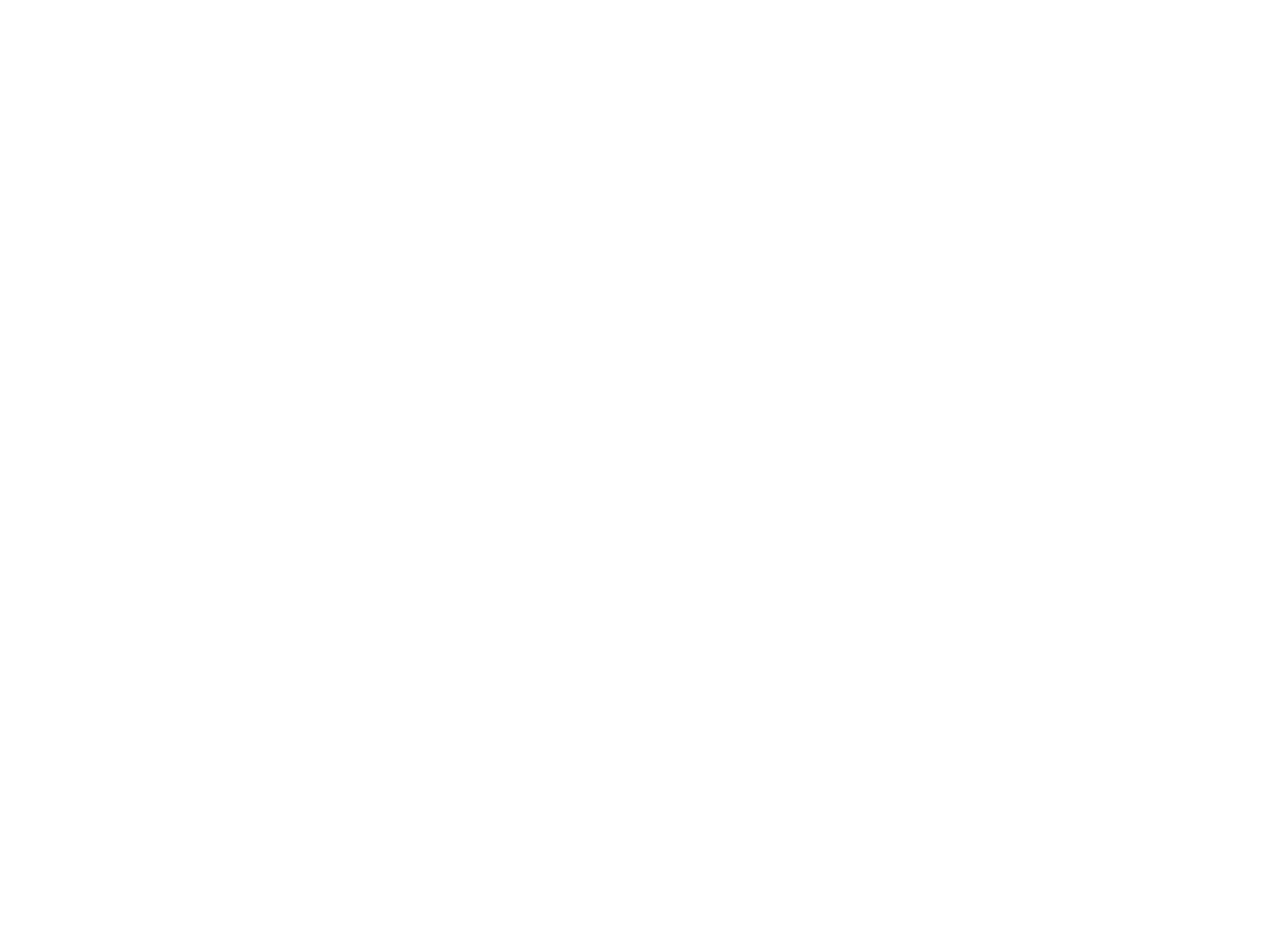
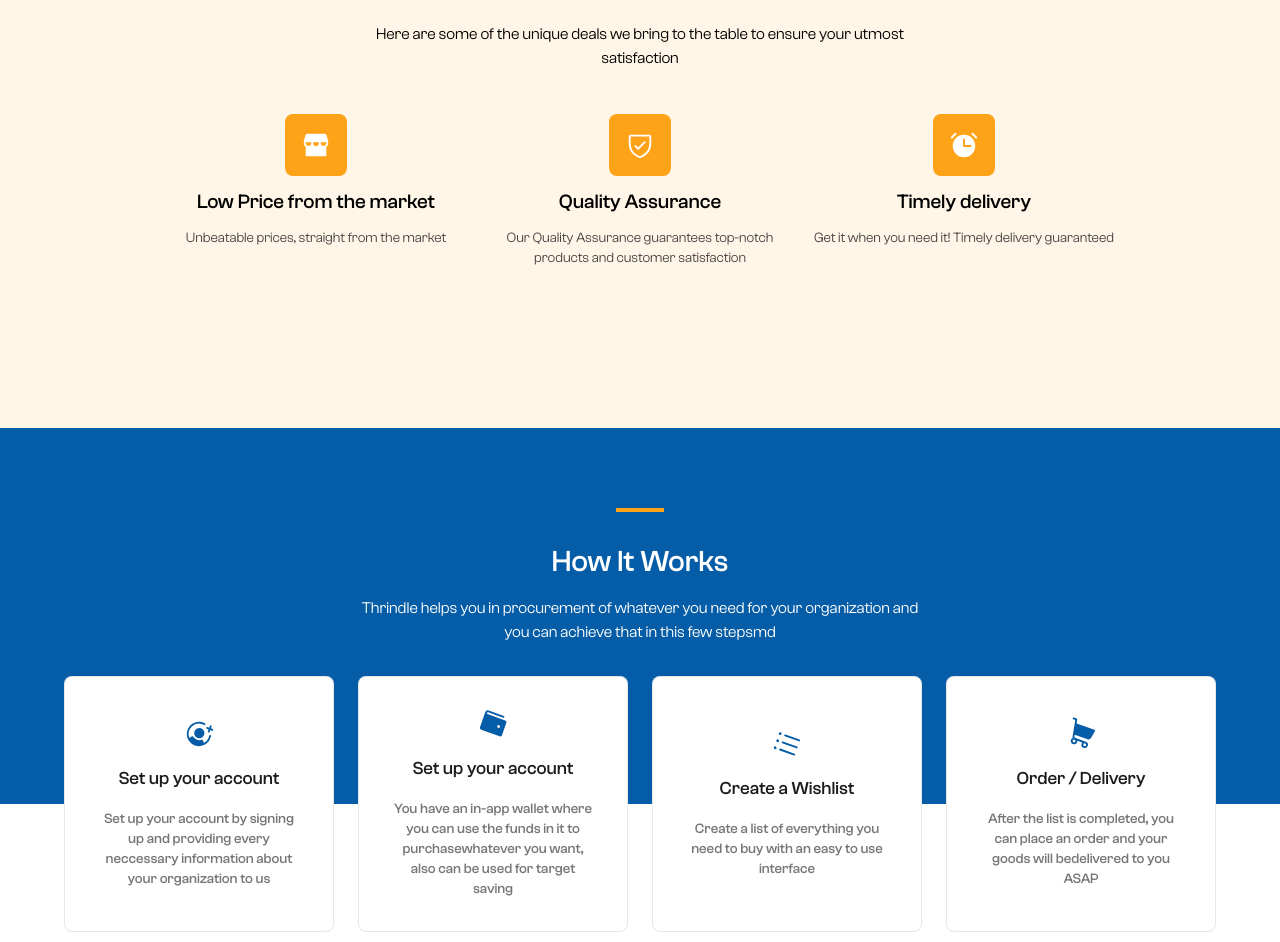
Before and after one commit to thrindleProjects/thrindle-b2b, a Next.js app: page / in a window 1280 px wide. Shown: the part 1270-2212 px from the top of the page. Before the commit the page ends 1044 px from the top, so only its background shows below. Built offline with nearby package versions, Linux system fonts and the light colour scheme.

Commit message:
feat: landing changes

```diff
--- a/package.json
+++ b/package.json
@@ -26,13 +26,15 @@
     "react": "^18.2.0",
     "react-dom": "^18.2.0",
     "react-icons": "^4.8.0",
+    "react-modal": "^3.16.1",
     "sass": "^1.62.0",
-    "react-modal": "^3.16.1",
+    "swiper": "^9.2.2",
     "tailwind-merge": "^1.11.0"
   },
   "devDependencies": {
     "@commitlint/cli": "^16.3.0",
     "@commitlint/config-conventional": "^16.2.4",
+    "@iconify/react": "^4.1.0",
     "@svgr/webpack": "^6.5.1",
     "@tailwindcss/forms": "^0.5.3",
     "@testing-library/jest-dom": "^5.16.5",
--- /dev/null
+++ b/src/containers/LandingHowItWorks/LandingHowItWorks.module.scss
@@ -0,0 +1,4 @@
+.cards_wrapper {
+  padding-left: inherit;
+  padding-right: inherit;
+}
--- /dev/null
+++ b/src/containers/LandingHowItWorks/LandingHowItWorks.tsx
@@ -0,0 +1,49 @@
+import { Icon } from '@iconify/react';
+
+import styles from './LandingHowItWorks.module.scss';
+
+import LandingHeaderDash from '@/components/LandingHeaderDash/LandingHeaderDash';
+
+import { cardData } from './ui-data';
+
+const LandingHowItWorks: React.FC = () => {
+  return (
+    <div className='bg-primary-blue relative flex flex-col items-center gap-6 px-4 pb-40 pt-20 text-white md:gap-9 md:px-10 xl:gap-11 xl:px-16'>
+      <section className='flex w-full flex-col items-center gap-4 text-center'>
+        <LandingHeaderDash />
+        <h2 className='text-center text-xl font-semibold md:text-xl lg:text-2xl lg:font-medium xl:text-3xl'>
+          How It Works
+        </h2>
+        <p className='w-4/5 text-xs font-medium md:w-1/2 md:text-sm lg:w-1/2 lg:text-base lg:font-normal'>
+          Thrindle helps you in procurement of whatever you need for your
+          organization and you can achieve that in this few stepsmd
+        </p>
+      </section>
+
+      <div
+        className={`absolute inset-x-0 top-full grid -translate-y-[12.5%] grid-cols-1 gap-6 lg:-translate-y-1/2 lg:grid-cols-4 ${styles.cards_wrapper} mx-auto`}
+      >
+        {cardData.map((card) => {
+          return (
+            <section
+              key={card.id}
+              className='text-primary-black border-primary-black/10 mx-auto flex max-w-xs cursor-default flex-col items-center justify-center gap-4 rounded-lg border bg-white px-2 py-5 text-center lg:aspect-auto lg:px-4 lg:py-4 xl:px-8 xl:py-8'
+            >
+              <figure className='text-primary-blue aspect-square w-max rotate-[19.52deg] text-3xl'>
+                <Icon icon={card.icon} />
+              </figure>
+              <h4 className='tesxt-sm font-semibold sm:text-base md:text-lg lg:font-medium '>
+                {card.title}
+              </h4>
+              <p className='text-primary-black/60 text-xs font-medium md:text-sm'>
+                {card.description}
+              </p>
+            </section>
+          );
+        })}
+      </div>
+    </div>
+  );
+};
+
+export default LandingHowItWorks;
--- /dev/null
+++ b/src/containers/LandingHowItWorks/index.ts
@@ -0,0 +1 @@
+export { default } from './LandingHowItWorks';
--- /dev/null
+++ b/src/containers/LandingHowItWorks/ui-data.ts
@@ -0,0 +1,35 @@
+export const cardData: {
+  id: number;
+  icon: string;
+  title: string;
+  description: string;
+}[] = [
+  {
+    id: 1,
+    icon: 'ph:user-circle-plus-fill',
+    title: 'Set up your account',
+    description:
+      'Set up your account by signing up and providing every neccessary information about your organization to us',
+  },
+  {
+    id: 2,
+    icon: 'ph:wallet-fill',
+    title: 'Set up your account',
+    description:
+      'You have an in-app wallet where you can use the funds in it to purchasewhatever you want, also can be used for target saving',
+  },
+  {
+    id: 3,
+    icon: 'ph:list-bullets',
+    title: 'Create a Wishlist',
+    description:
+      'Create a list of everything you need to buy with an easy to use interface',
+  },
+  {
+    id: 4,
+    icon: 'ph:shopping-cart-fill',
+    title: 'Order / Delivery',
+    description:
+      'After the list is completed, you can place an order and your goods will bedelivered to you ASAP',
+  },
+];
--- /dev/null
+++ b/src/containers/LandingReviews/LandingReviews.tsx
@@ -0,0 +1,16 @@
+import LandingHeaderDash from '@/components/LandingHeaderDash/LandingHeaderDash';
+
+const LandingReviews: React.FC = () => {
+  return (
+    <div className='flex flex-col items-center gap-6 bg-white px-4 pt-[45rem] md:gap-9 md:px-10 md:pt-[50rem] lg:pb-40 lg:pt-44 xl:gap-11 xl:px-16'>
+      <section className='g flex w-full flex-col items-center gap-4 text-center'>
+        <LandingHeaderDash />
+        <h2 className='text-center text-xl font-semibold md:text-xl lg:text-2xl lg:font-medium xl:text-3xl'>
+          Our customers have this to say about us
+        </h2>
+      </section>
+    </div>
+  );
+};
+
+export default LandingReviews;
--- /dev/null
+++ b/src/containers/LandingReviews/index.ts
@@ -0,0 +1 @@
+export { default } from './LandingReviews';
--- /dev/null
+++ b/src/containers/LandingWhatWeOffer/LandingWhatWeOffer.tsx
@@ -0,0 +1,45 @@
+import { Icon } from '@iconify/react';
+
+import LandingHeaderDash from '@/components/LandingHeaderDash/LandingHeaderDash';
+
+import { cardData } from './ui-data';
+
+const LandingWhatWeOffer: React.FC = () => {
+  return (
+    <div className='flex flex-col gap-6 py-20  md:gap-9 md:px-10 lg:py-40 xl:gap-11 xl:px-16'>
+      <section className='flex w-full flex-col items-center gap-4 text-center'>
+        <LandingHeaderDash />
+        <h2 className='text-center text-xl font-semibold md:text-xl lg:text-2xl lg:font-medium xl:text-3xl'>
+          What we offer
+        </h2>
+        <p className='w-4/5 text-xs font-medium md:w-1/2 md:text-sm lg:w-1/2 lg:text-base lg:font-normal'>
+          Here are some of the unique deals we bring to the table to ensure your
+          utmost satisfaction
+        </p>
+      </section>
+
+      <div className='mx-auto grid w-10/12 grid-cols-1 gap-6 lg:grid-cols-3 lg:gap-3'>
+        {cardData.map((card) => {
+          return (
+            <section
+              key={card.id}
+              className='flex flex-col items-center gap-3 text-center'
+            >
+              <figure className='bg-primary-yellow aspect-square w-max rounded-lg p-4 text-3xl text-white'>
+                <Icon icon={card.icon} />
+              </figure>
+              <h4 className='text-base font-semibold sm:text-lg md:text-xl lg:text-xl lg:font-medium'>
+                {card.title}
+              </h4>
+              <p className='text-primary-black/80 text-xs font-medium md:text-sm lg:font-normal'>
+                {card.description}
+              </p>
+            </section>
+          );
+        })}
+      </div>
+    </div>
+  );
+};
+
+export default LandingWhatWeOffer;
--- /dev/null
+++ b/src/containers/LandingWhatWeOffer/index.ts
@@ -0,0 +1 @@
+export { default } from './LandingWhatWeOffer';
--- /dev/null
+++ b/src/containers/LandingWhatWeOffer/ui-data.ts
@@ -0,0 +1,26 @@
+export const cardData: {
+  id: number;
+  icon: string;
+  title: string;
+  description: string;
+}[] = [
+  {
+    id: 1,
+    icon: 'ph:storefront-fill',
+    title: 'Low Price from the market',
+    description: 'Unbeatable prices, straight from the market',
+  },
+  {
+    id: 2,
+    icon: 'ph:shield-check',
+    title: 'Quality Assurance',
+    description:
+      'Our Quality Assurance guarantees top-notch products and customer satisfaction',
+  },
+  {
+    id: 3,
+    icon: 'ph:alarm-fill',
+    title: 'Timely delivery',
+    description: 'Get it when you need it! Timely delivery guaranteed',
+  },
+];
--- a/src/containers/OurPartners/OurPartners.tsx
+++ b/src/containers/OurPartners/OurPartners.tsx
@@ -7,7 +7,7 @@ const OurPartners = () => {
     <div className='bg-primary-yellow/10 flex flex-col items-center gap-6 px-4 py-10 md:gap-9 md:px-10 xl:gap-11 xl:px-16'>
       <section className='g flex w-full flex-col items-center gap-4 text-center'>
         <LandingHeaderDash />
-        <h2 className='font-semiboldgi text-center text-xl md:text-xl lg:text-2xl lg:font-medium xl:text-3xl'>
+        <h2 className='text-center text-xl font-semibold md:text-xl lg:text-2xl lg:font-medium xl:text-3xl'>
           Our Partners
         </h2>
       </section>
--- a/src/pages-layout/LandingPage/LandingPage.tsx
+++ b/src/pages-layout/LandingPage/LandingPage.tsx
@@ -1,4 +1,7 @@
 import LandingHero from '@/containers/LandingHero';
+import LandingHowItWorks from '@/containers/LandingHowItWorks/LandingHowItWorks';
+import LandingReviews from '@/containers/LandingReviews/LandingReviews';
+import LandingWhatWeOffer from '@/containers/LandingWhatWeOffer/LandingWhatWeOffer';
 import OurPartners from '@/containers/OurPartners/OurPartners';
 
 const LandingPageLayout: React.FC = () => {
@@ -7,6 +10,9 @@ const LandingPageLayout: React.FC = () => {
       <div className='mx-auto max-w-screen-2xl'>
         <LandingHero />
         <OurPartners />
+        <LandingWhatWeOffer />
+        <LandingHowItWorks />
+        <LandingReviews />
       </div>
     </div>
   );
```
Also changed, not shown: 1 other file (tests, documents, lock files or other folders).
